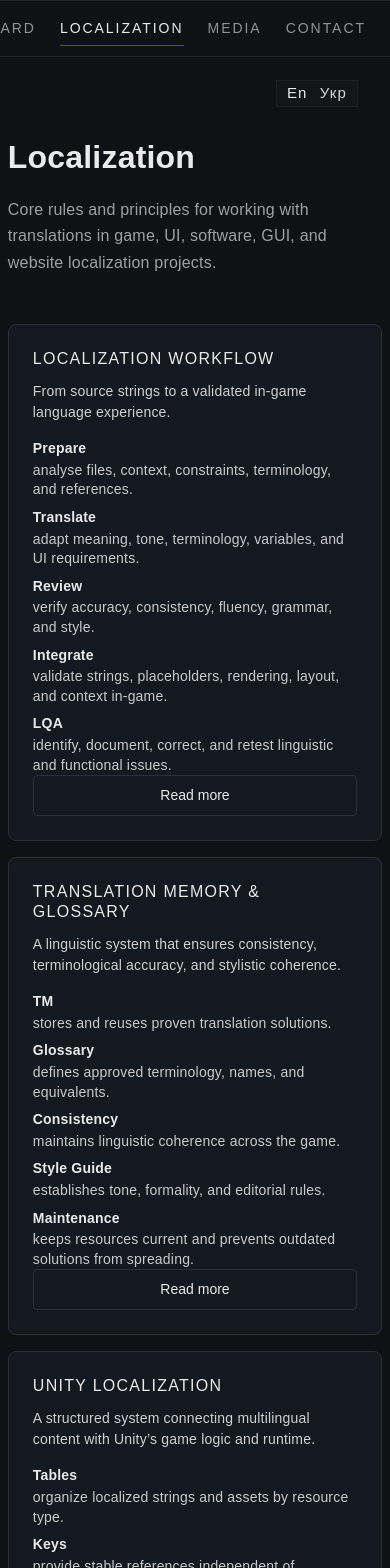
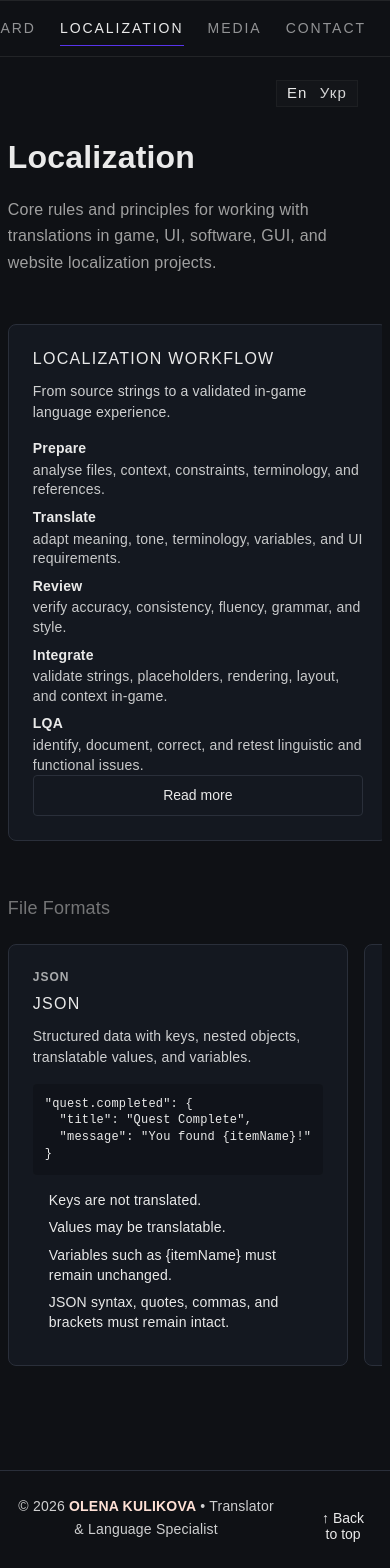
Before and after one commit to SillyCat88/nexia-lab-cv, a React (Vite) app: page /localization in a window 390 px wide. Shown: the top 1568 px of the page. Built offline with nearby package versions, Linux system fonts and the light colour scheme.

Commit message:
carousel for Localization 2 sections, ua translation polish

```diff
--- a/src/pages/Localization/Localization.module.css
+++ b/src/pages/Localization/Localization.module.css
@@ -60,15 +60,19 @@
 }
 
 .cardsGrid {
-  display: grid;
-  grid-template-columns: repeat(5, minmax(380px, 1fr));
+  display: flex;
+  overflow-x: auto;
   gap: var(--space-4);
+  padding-bottom: var(--space-2);
+  scroll-snap-type: x mandatory;
 }
 
 .faceCard {
   display: flex;
   flex-direction: column;
-  min-width: 0;
+  flex: 0 0 380px;
+  scroll-snap-align: start;
+
   padding: var(--space-5);
 
   border: 1px solid var(--border);
@@ -81,13 +85,11 @@
   transition:
     background-color 0.2s ease,
     border-color 0.2s ease,
-    transform 0.2s ease;
 }
 
 .faceCard:hover {
   background: var(--surface-card-hover);
   border-color: var(--border-2);
-  transform: translateY(-2px);
 }
 
 .cardTitle {
@@ -176,15 +178,18 @@
 }
 
 .fileFormatsGrid {
-  display: grid;
-  grid-template-columns: repeat(5, minmax(280px, 1fr));
+  display: flex;
+  overflow-x: auto;
   gap: var(--space-4);
+  padding-bottom: var(--space-2);
+  scroll-snap-type: x mandatory;
 }
 
 .fileFormatCard {
   display: flex;
   flex-direction: column;
-  min-width: 0;
+  flex: 0 0 280px;
+  scroll-snap-align: start;
   padding: var(--space-5);
 
   border: 1px solid var(--border);
@@ -397,11 +402,6 @@
 
     margin-inline: 0;
   }
-
-  .cardsGrid,
-  .fileFormatsGrid {
-    grid-template-columns: repeat(2, minmax(0, 1fr));
-  }
 }
 
 
@@ -415,11 +415,6 @@
     margin-inline: auto;
   }
 
-  .cardsGrid,
-  .fileFormatsGrid {
-    grid-template-columns: 1fr;
-  }
-
   .modal {
     max-height: 90vh;
     padding: var(--space-5);
```
Also changed, not shown: src/pages/Localization/data/contentLocalize.js (+13 -13 lines).
